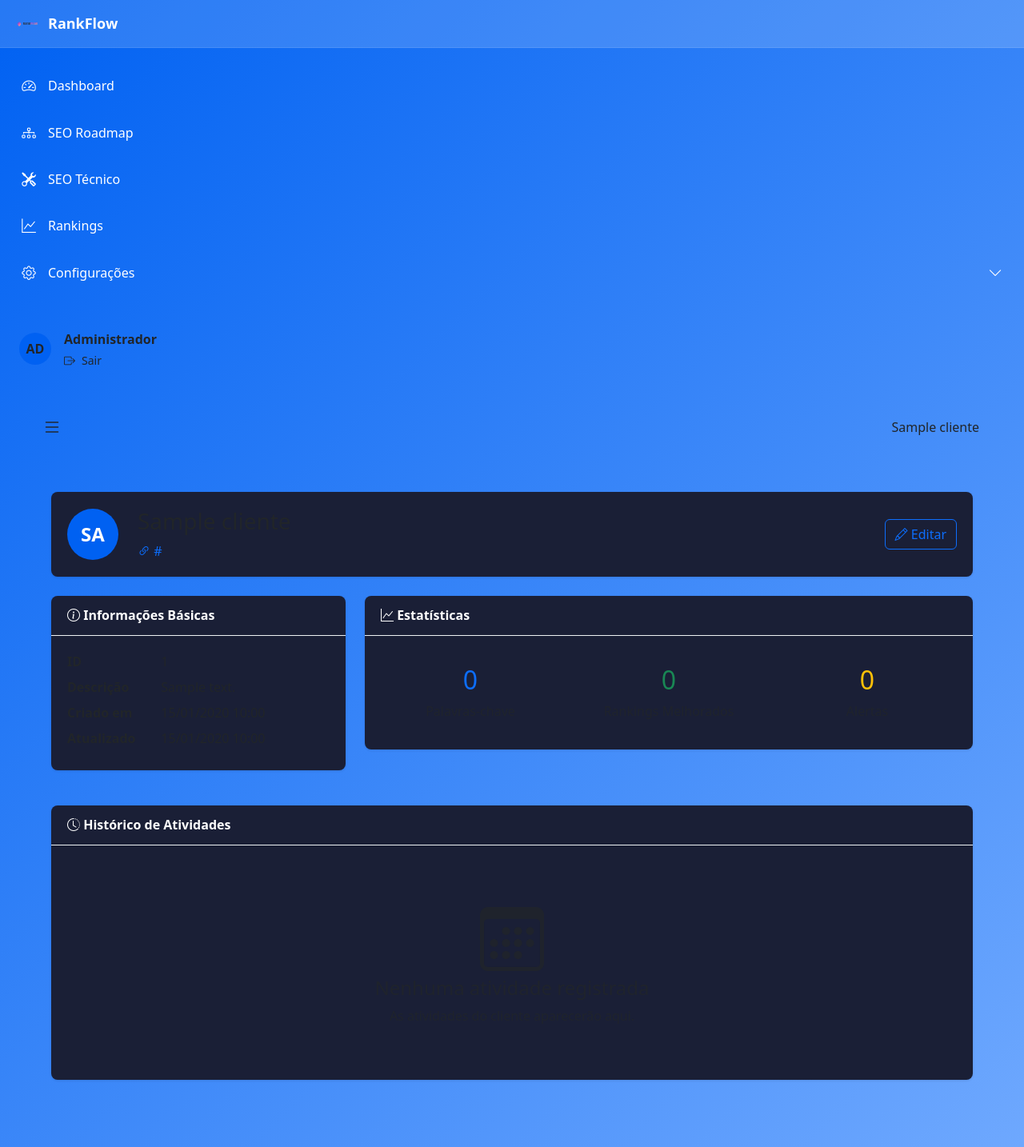
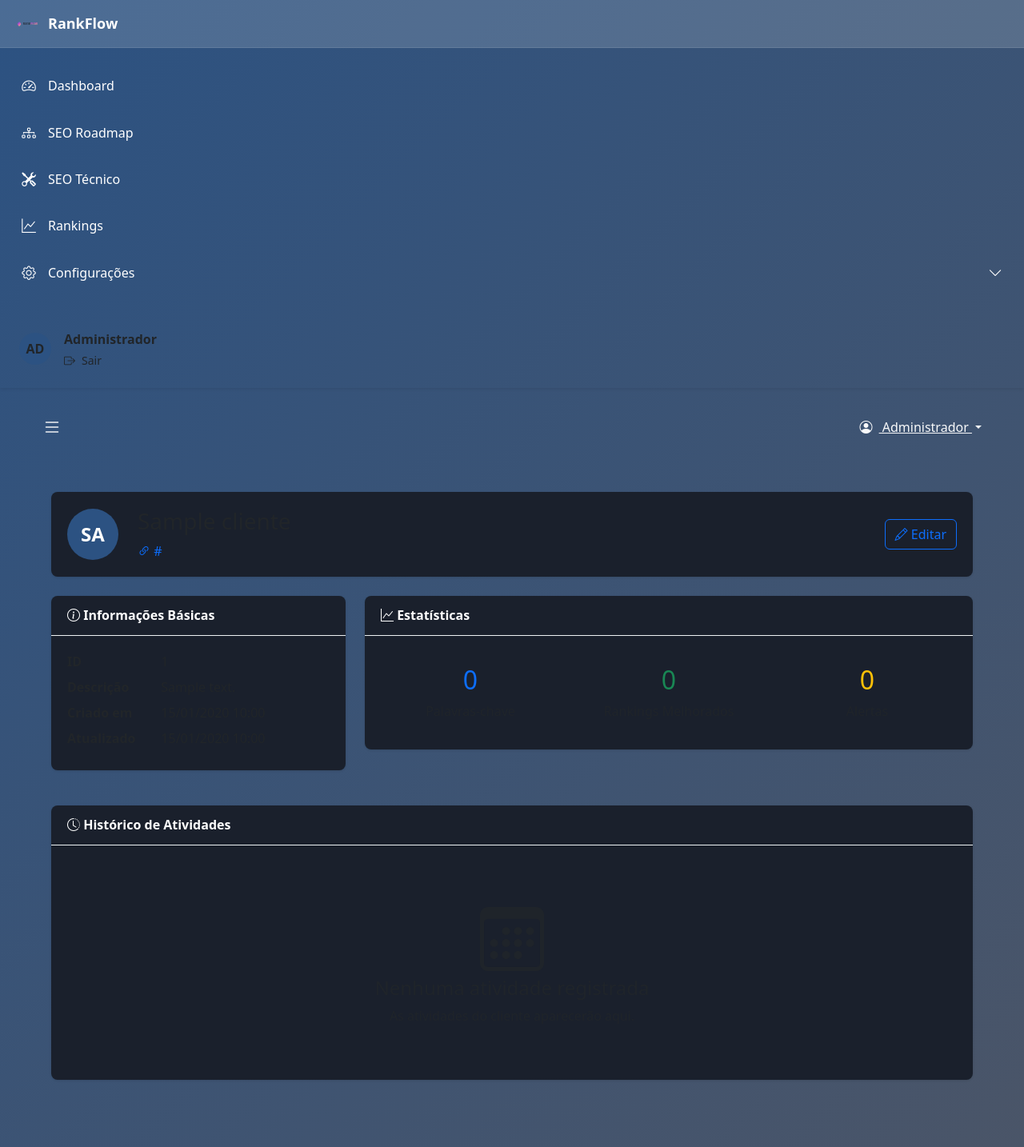
Before and after one commit to Gabrielnfranca/RankFlow_SEO, a Flask app: page /cliente/1 in a window 1280 px wide. Shown: the whole page at 80% size. Run offline with Flask 3, Linux system fonts and the light colour scheme; a user stored in the database is signed in; tables that the repository leaves empty hold one stand-in row (values such as "Sample post").

Commit message:
Ajuste no design: redução do tom azul e melhoria no contraste visual

```diff
--- a/static/css/style.css
+++ b/static/css/style.css
@@ -1,10 +1,10 @@
 /* Variáveis Globais */
 :root {
-    --primary-color: #0061f2;
-    --secondary-color: #6ea8fe;
+    --primary-color: #2c5282;
+    --secondary-color: #4a5568;
     --accent-color: #bbed21;
-    --dark-blue: #1a1f36;
-    --text-color: #1a1f36;
+    --dark-blue: #1a202c;
+    --text-color: #2d3748;
     --sidebar-bg: #ffffff;
     --header-height: 60px;
     --sidebar-width: 240px;
@@ -16,7 +16,7 @@ body {
     font-family: 'Open Sans', 'Helvetica Neue', sans-serif;
     margin: 0;
     padding: 0;
-    background: linear-gradient(135deg, #0061f2 0%, #6ea8fe 100%);
+    background: linear-gradient(135deg, #2c5282 0%, #4a5568 100%);
     color: #ffffff;
     display: flex;
     min-height: 100vh;
@@ -30,7 +30,7 @@ body {
     position: fixed;
     left: 0;
     top: 0;
-    background: #1a1f36;
+    background: var(--dark-blue);
     color: #ffffff;
     display: flex;
     flex-direction: column;
@@ -92,14 +92,14 @@ body {
 .main-content {
     margin-left: var(--sidebar-width);
     flex: 1;
-    background: #1a1f36;
+    background: var(--dark-blue);
     min-height: 100vh;
 }
 
 /* Header */
 .top-header {
     height: var(--header-height);
-    background: #1a1f36;
+    background: var(--dark-blue);
     box-shadow: var(--box-shadow);
     padding: 0 30px;
     display: flex;
@@ -112,7 +112,7 @@ body {
 
 /* Dashboard Cards */
 .dashboard-card {
-    background: #1a1f36;
+    background: var(--dark-blue);
     border-radius: 8px;
     box-shadow: var(--box-shadow);
     margin-bottom: 20px;
@@ -648,7 +648,7 @@ body {
 /* Estilos modernos para a página de login */
 .login-page {
     min-height: 100vh;
-    background: linear-gradient(135deg, #0061f2 0%, #6ea8fe 100%);
+    background: linear-gradient(135deg, #2c5282 0%, #4a5568 100%);
     display: flex;
     align-items: center;
     justify-content: center;
@@ -794,7 +794,7 @@ body {
     width: 60%;
     margin: 1.5rem auto 0;
     transition: all 0.3s ease;
-    color: #0061f2;
+    color: #2c5282;
     text-transform: uppercase;
     letter-spacing: 0.5px;
     display: block;
--- a/templates/base_cliente.html
+++ b/templates/base_cliente.html
@@ -9,10 +9,10 @@
     <link rel="stylesheet" href="https://cdn.jsdelivr.net/npm/bootstrap-icons@1.11.2/font/bootstrap-icons.min.css">
     {% block extra_css %}{% endblock %}
 </head>
-<body>
+<body class="dark-theme">
     <div class="wrapper">
         <!-- Sidebar -->
-        <nav id="sidebar">
+        <nav id="sidebar" class="shadow-sm">
             <div class="sidebar-header">
                 <a href="{{ url_for('dashboard') }}" class="d-flex align-items-center text-decoration-none">
                     <img src="{{ url_for('static', filename='images/logo.svg') }}" alt="RankFlow" class="logo me-2">
@@ -97,12 +97,20 @@
             <!-- Navbar -->
             <nav class="navbar navbar-expand-lg navbar-light">
                 <div class="container-fluid px-4">
-                    <button type="button" id="sidebarCollapse" class="btn btn-link text-dark">
+                    <button type="button" id="sidebarCollapse" class="btn btn-link text-light">
                         <i class="bi bi-list fs-4"></i>
                     </button>
 
-                    <div class="d-flex align-items-center">
-                        <span class="me-3 d-none d-lg-inline">{{ cliente.nome }}</span>
+                    <div class="d-flex align-items-center ms-auto">
+                        <div class="dropdown">
+                            <button class="btn btn-link text-light dropdown-toggle" type="button" id="userDropdown" data-bs-toggle="dropdown" aria-expanded="false">
+                                <i class="bi bi-person-circle me-2"></i>
+                                {{ current_user.nome }}
+                            </button>
+                            <ul class="dropdown-menu dropdown-menu-end" aria-labelledby="userDropdown">
+                                <li><a class="dropdown-item" href="{{ url_for('logout') }}">Sair</a></li>
+                            </ul>
+                        </div>
                     </div>
                 </div>
             </nav>
```
